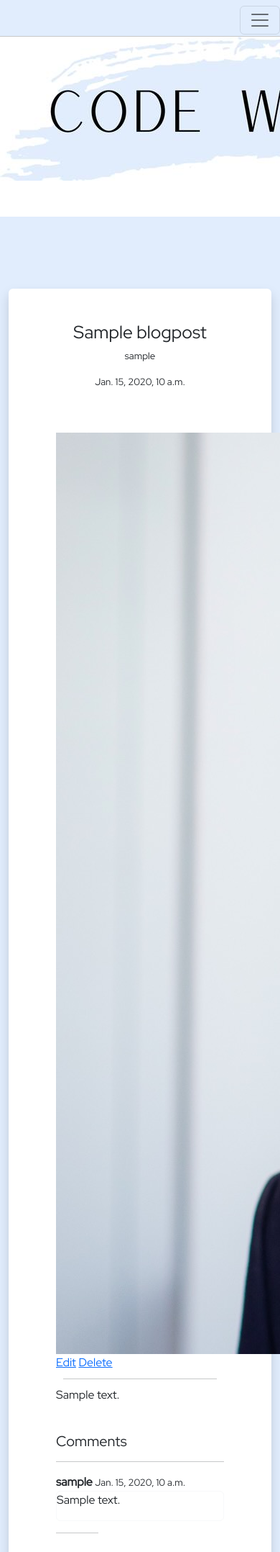
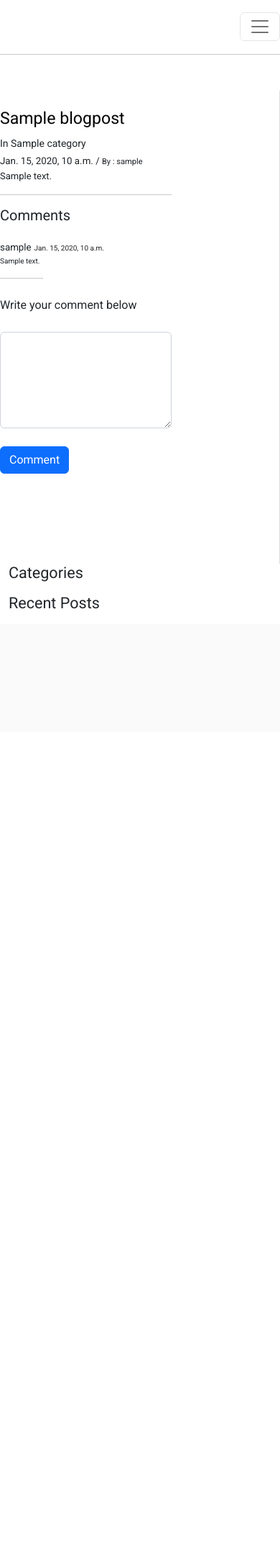
Before and after one commit to cbyroad1/blogproject, a Django app: page /blog/post/1 in a window 390 px wide; the page is wider, and only the part inside the window is pictured. Shown: the top 2156 px of that part at 72% size. After the commit the page ends 846 px from the top of that part, so only its background shows below. Run offline with Django 4.2, Linux system fonts and the light colour scheme; a user stored in the database is signed in; tables that the repository leaves empty hold one stand-in row (values such as "Sample post"); parts of the project's set-up code (start-up, migrations or seed data) failed here and were passed over; some libraries are stand-ins or nearby versions.

Commit message:
fixed frontend elements and styling

```diff
--- a/static/css/style.css
+++ b/static/css/style.css
@@ -2,9 +2,7 @@
 /* navbar */
 
 .nav-container{
-    height: 50px;
-    background-color: #e1edfd;
-
+    height: 75px;
 }
 
 .nav-link-container{
@@ -13,7 +11,7 @@
 }
 
 .navbar-nav li{
-    font-size: larger;
+    font-size: medium;
     margin: 0px 10px 0px 10px;
 }
 
@@ -47,7 +45,6 @@
 
 .container-fluid{
   min-height: 100vh;
-  background-color: #e1edfd;
   padding-top: 50px;
 }
 
@@ -72,25 +69,40 @@
 }
 
 
+/* HomePage Cards */
+
+#home-blog-content{
+  border-right: 1px solid #dddddd;
+  padding: 0px 150px 100px 0px;
+  margin-right: 75px;
+}
+
+.individual-post{
+  margin: 25px 0px;
+}
+
+.post-header span{
+  font-size: smaller;
+}
+
+.post-header a{
+  text-decoration: none;
+  color: black;
+  cursor: pointer;
+}
+
+.individual-post-content p{
+  font-size: small;
+}
+
+.post-footer a{
+  text-decoration: none;
+  font-size: small;
+}
+
+
 
 /* single blog post */
-.single-blog-post-row{
-    margin: 25px;
-
-}
-
-.single-blog-header > *{
-  text-align: center;
-}
-
-.single-blog-header p{
-  font-size: smaller;
-  font-weight: lighter;
-}
-
-.blog-content-wrapper{
-  padding: 30px;
-}
 
 #comments-input{
   margin-top: 25px;
@@ -101,122 +113,24 @@
 }
 
 .individual-comment{
-  margin: 10px 0px 10px 0px;
+  margin: 20px 0px;
+}
+
+
+.comment-content-box p{
+  font-size: x-small;
 }
 
 .individual-comment span:nth-child(1){
   margin: 5px 0px 0px 0px;
-  font-weight: bold;
+  font-size: smaller;
 }
 
 .individual-comment span:nth-child(2){
-  font-size: smaller;
+  font-size: x-small;
   font-weight: lighter;
 }
 
 
 
-/* Lira */
-
-
-
-.blog-single-post{
-    margin: 30px 0px 75px 0px;
-
-}
-
-.post-content{
-  padding: 30px;
-}
-
-.pst-titel a{
-    background: #fafafa none repeat scroll 0 0;
-    bottom: -12px;
-    color: #a1a1a1;
-    font-size: 12px;
-    font-weight: 600;
-    height: 25px;
-    left: 0;
-    line-height: 27px;
-    margin: 0 auto;
-    position: absolute;
-    right: 0;
-    text-align: center;
-    text-transform: uppercase;
-    width: 120px;
-  }
-
-  .post-titel-author h3 a{
-      color: inherit;
-  }
-
-  .pst-titel a:hover,.blog-ph .pst-titel a:hover{color:#666;}
-  .post-titel-author h3 a:hover{color:#666;}
-  .post-titel-author > span,.post-txt a {
-    color: #a1a1a1;
-    font-family: open sans;
-    font-size: 12px;
-  }
-
-  .post-titel-author > span a {
-    color: #707070;
-    font-weight: 700;
-  }
-  .post-titel-author > span a:hover,.post-srt-content > a:hover,.post-txt a:hover,.social-middle ul li a:hover,.category-list ul li a:hover,.twist-single ul li a:hover{color:#383838;}
-  .post-srt-content > a {
-    color: #a1a1a1;
-    font-size: 12px;
-    font-weight: 500;
-    transition: all 0.3s ease 0s;
-  }
-  .post-srt-content > a i {
-    margin-left: 6px;
-  }
-  .post-txt{
-    margin-right: 25px;
-  }
-  .post-txt:last-child{
-    margin-right: 0;
-  }
-  .post-txt a{
-    font-family:"Poppins",sans-serif;
-    transition:.3s;
-    white-space: nowrap;
-  }
-  .post-txt a i {
-    margin-right: 6px;
-  }
-  .embed-responsive {
-    overflow: initial;
-  }
-
   /* Categories */
-
-.category-posts{
-  height: max-content;
-}
-
-.choose-category{
-    margin: 30px 0px 75px 0px;
-    width: 75%;
-    text-align: center;
-}
-
-  .category-list li {
-    display: block;
-  }
-
-  .category-list ul{
-      padding: 0px;
-  }
-  .category-list ul li a {
-    color: #606060;
-    display: block;
-    padding: 10px 0;
-  }
-  .category-list ul li a span {
-    float: right;
-  }
-  .category-list li:last-child {
-    padding-bottom: 10px;
-  }
--- a/templates/_base.html
+++ b/templates/_base.html
@@ -11,9 +11,9 @@
         <link rel="stylesheet" href="{% static 'css/style.css' %}">
         <!-- CSS only -->
         <link href="https://cdn.jsdelivr.net/npm/bootstrap@5.2.3/dist/css/bootstrap.min.css" rel="stylesheet" integrity="sha384-rbsA2VBKQhggwzxH7pPCaAqO46MgnOM80zW1RWuH61DGLwZJEdK2Kadq2F9CUG65" crossorigin="anonymous">
-        <link rel="stylesheet" href="https://fonts.googleapis.com/css?family=Red+Hat+Display">
+        <link rel="stylesheet" href="https://fonts.googleapis.com/css?family=Roboto">
     </head>
-    <body style="font-family: 'Red Hat Display', sans-serif; ">
+    <body style="font-family: 'Roboto', sans-serif; ">
         <!-- navbar  -->
         <div class="row nav-container">
             <div class="col-sm-1"></div>
@@ -39,11 +39,6 @@
             <div class="col-sm-1"></div>
         </div>
         <hr style="margin: 0px;">
-        <div class="row header">
-            <div class="col-lg-1"></div>
-            <div class="col-lg-10 banner-container"> <img src="{% static 'images/banner.jpg' %}" alt=""></div>
-            <div class="col-lg-1"></div>
-        </div>
         <div class="container-fluid">
         {% block content %}
 
--- a/templates/blogpost.html
+++ b/templates/blogpost.html
@@ -1,38 +1,32 @@
+
 {% extends '_base.html' %}
 {% load static %}
+
 {% block content %}
-
-     <!-- content -->
-        <div class="container-fluid">
-            <div class="row single-blog-post-row">
-                <div class="col-sm-2"></div>
-                    <div class="col-lg-8 shadow p-3 mb-5 bg-white rounded">
-                        <div class=" blog-content-wrapper " style="width: auto;">
-                            <div class="single-blog-header">
-                                <h2 class="">{{post.title}}</h2>
-                                <p>{{post.author}}</p>
-                                <p>{{post.date_created}}</p>
-
+<!-- content section; blogposts  -->
+  <div class="content row">
+    <div class="col-sm-1">
     </div>
-                            <br>
+    <div class="col-lg-7" id="home-blog-content">
+            <div class="individual-post">
               <div class="">
-                            <div class="flex-row" style="margin: 20px;">
-                                <img class="profile-pic" src="images/IMG_8750 (1).jpeg" alt="">
-                                 {% if request.user.username == author %}
-                                <span><a href="{% url 'edit-post' post.id %}">Edit</a></span>
-                                <span><a href="{% url 'delete-post' post.id %}">Delete</a></span>
-                                {% endif %}
-                            <hr style="margin: 10px;">
-                            <p class="">{{post.content|safe}}</p>
-                            <br>
+                <div class="post-header">
+                  <h3><a class="">{{post.title}}</a></h3>
+				          <small>In {{post.category}}</small><br>
+                  <span>{{post.date_created}}   /  <span class="">By : {{post.author}}</span>
+                </div>
+                <div class="individual-post-content">
+                  <p>{{post.content|safe}}</p>
+                </div>
+              </div>
+              <hr>
               <div class="comment-section">
                 <h5>Comments</h5>
-                                <hr>
                 {% for comment in comments %}
                 <div class="individual-comment">
                         <span>{{comment.author}}</span>
                         <span>{{comment.date_posted}}</span>
-                                    <div class="comment-content-box border border-light rounded">
+                    <div class="comment-content-box">
                         <p>{{comment.comment}}</p>
                     </div>
                     <hr class="w-25">
@@ -56,9 +50,31 @@
             </div>
             </div>
         </div>
-                        </div>
-                            <div class="col-sm-2"></div>
+    <div class="col-sm-3" style="margin: 0px 0px 0px 0px;">
+        <div class="choose-category">
+            <h4>Categories</h4>
+            <div class="category-list">
+                <ul>
+                    {% for category in categories %}
+                    <li>
+                        <a href="{% url 'category-view' category.id%}">{{category}}<span></span></a>
+                    </li>
+                    {% endfor %}
+                </ul>
             </div>
         </div>
+        <div class="choose-category">
+            <h4>Recent Posts</h4>
+            <div class="category-list">
+                <ul>
+                    {% for post in posts %}
+                    <li>
+                        <a href="{% url 'view-post' post.id %}">{{post.title}}</a>
+                    </li>
+                    {% endfor %}
+                </ul>
+            </div>
+        </div>
+    <div class="col-sm-1"></div>
   </div>
 {% endblock content %}
```
Also changed, not shown: templates/blogpost copy.html (added, +64 -0 lines), templates/index.html (+16 -15 lines), 1 other file. Lines whose indentation alone changed are shown as unchanged.
